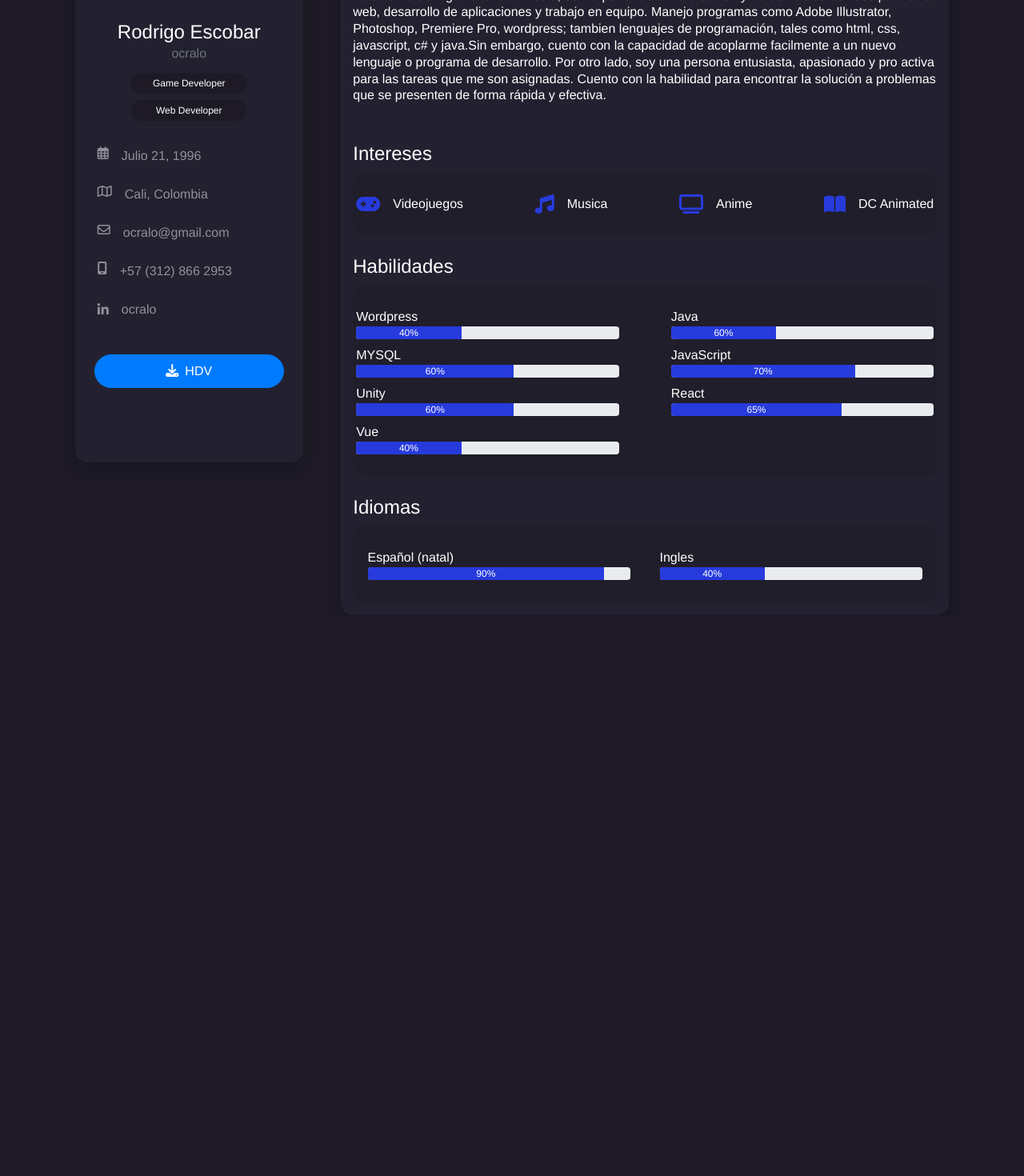
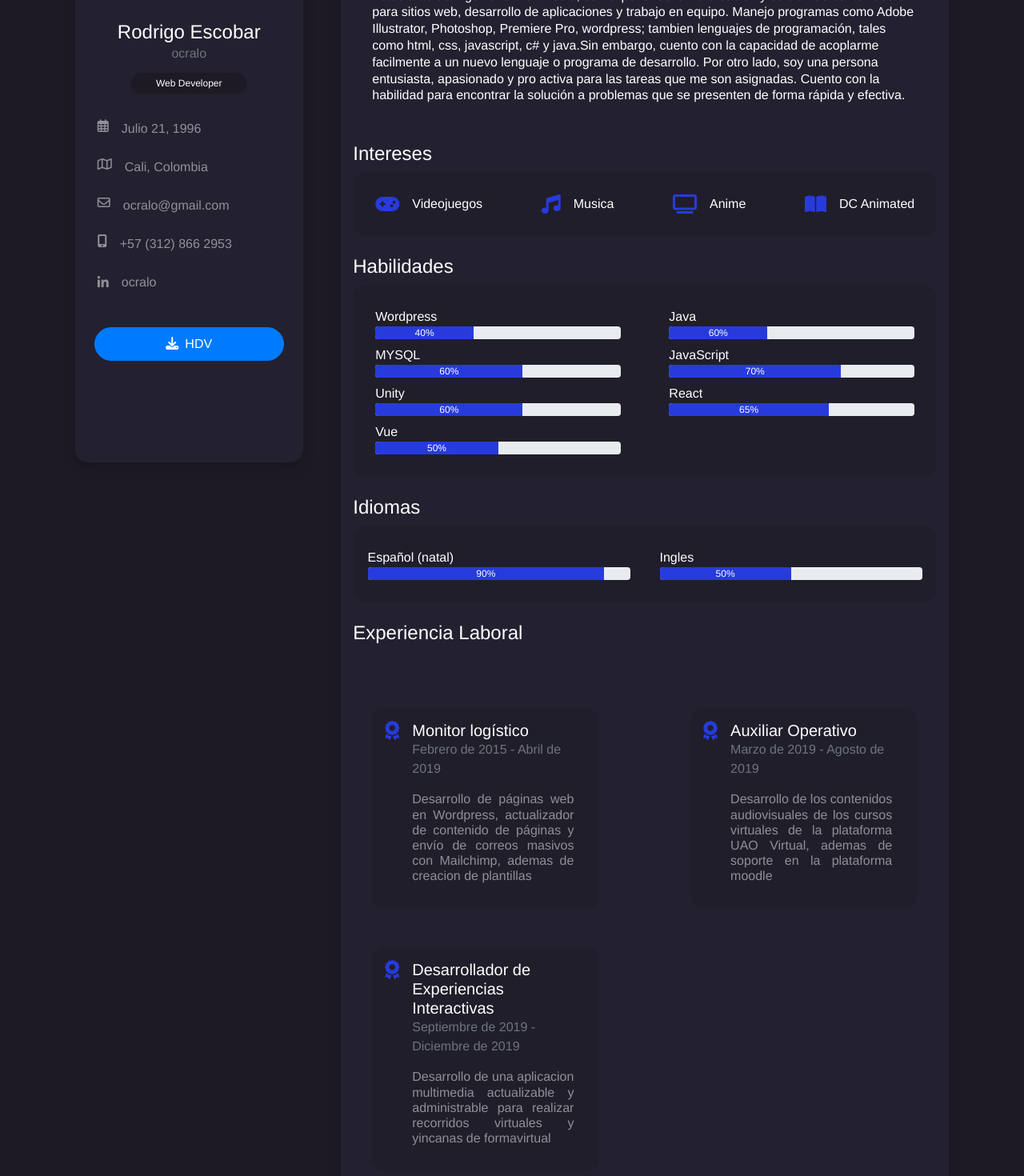
Before and after one commit to ocralo/vueCV, a Vue app: page / in a window 1280 px wide. Shown: the part 206-1676 px from the top of the page at 80% size. Before the commit the page ends 975 px from the top, so only its background shows below. Built offline with nearby package versions, Linux system fonts and the light colour scheme.

Commit message:
se agrega la experiencia laboral y se corrigen errores

```diff
--- a/src/views/AboutMe.vue
+++ b/src/views/AboutMe.vue
@@ -4,10 +4,10 @@
       <h3 class="rel-title-menu">Conoceme</h3>
       <hr class="rel-hr-title" />
       <p
-        class="rel-paragraph"
+        class="rel-paragraph pl-4 pr-4"
       >Estudiante de Ingeniería Multimedia, con experiencia en la creación y edición de contenidos para sitios web, desarrollo de aplicaciones y trabajo en equipo. Manejo programas como Adobe Illustrator, Photoshop, Premiere Pro, wordpress; tambien lenguajes de programación, tales como html, css, javascript, c# y java.Sin embargo, cuento con la capacidad de acoplarme facilmente a un nuevo lenguaje o programa de desarrollo. Por otro lado, soy una persona entusiasta, apasionado y pro activa para las tareas que me son asignadas. Cuento con la habilidad para encontrar la solución a problemas que se presenten de forma rápida y efectiva.</p>
       <h4 class="mt-5">Intereses</h4>
-      <div class="d-flex flex-wrap justify-content-between pt-4 pb-4 rel-bg-content-2">
+      <div class="d-flex flex-wrap justify-content-between p-4 rel-bg-content-2">
         <div class="rel-item-interest d-flex m-1">
           <i class="fas fa-gamepad mr-3 rel-icon"></i>
           <p class="m-0 p-0">Videojuegos</p>
@@ -26,7 +26,7 @@
         </div>
       </div>
       <h4 class="mt-4">Habilidades</h4>
-      <div class="d-flex flex-wrap justify-content-between pt-4 pb-4 rel-bg-content-2">
+      <div class="d-flex flex-wrap justify-content-between p-4 rel-bg-content-2">
         <div class="rel-item-hability m-1 w-md-25">
           <p class="m-0 p-0">Wordpress</p>
           <div class="progress">
@@ -111,15 +111,16 @@
             <div
               class="progress-bar"
               role="progressbar"
-              style="width: 40%"
+              style="width: 50%"
               aria-valuenow="40"
               aria-valuemin="0"
               aria-valuemax="100"
-            >40%</div>
+            >50%</div>
           </div>
         </div>
       </div>
       <h4 class="mt-4">Idiomas</h4>
+
       <div class="d-flex flex-wrap justify-content-around pt-4 pb-4 rel-bg-content-2">
         <div class="rel-item-hability m-1 w-md-25">
           <p class="m-0 p-0">Español (natal)</p>
@@ -140,11 +141,52 @@
             <div
               class="progress-bar"
               role="progressbar"
-              style="width: 40%"
+              style="width: 50%"
               aria-valuenow="40"
               aria-valuemin="0"
               aria-valuemax="100"
-            >40%</div>
+            >50%</div>
+          </div>
+        </div>
+      </div>
+      <h4 class="mt-4">Experiencia Laboral</h4>
+      <div class="container-fluid">
+        <div class="row justify-content-between p-4">
+          <div class="col-md-5 rel-bg-content-2 p-3 mt-5">
+            <div class="d-flex">
+              <i class="fas fa-award rel-icon mr-3"></i>
+              <div class="div">
+                <h5 class="mb-0">Monitor logístico</h5>
+                <p class="text-secondary mb-3 mt-0">Febrero de 2015 - Abril de 2019</p>
+                <p
+                  class="rel-paragraph-proyect text-white-50 text-justify pr-3"
+                >Desarrollo de páginas web en Wordpress, actualizador de contenido de páginas y envío de correos masivos con Mailchimp, ademas de creacion de plantillas</p>
+              </div>
+            </div>
+          </div>
+          <div class="col-md-5 rel-bg-content-2 p-3 mt-5">
+            <div class="d-flex">
+              <i class="fas fa-award rel-icon mr-3"></i>
+              <div class="div">
+                <h5 class="mb-0">Auxiliar Operativo</h5>
+                <p class="text-secondary mb-3 mt-0">Marzo de 2019 - Agosto de 2019</p>
+                <p
+                  class="rel-paragraph-proyect text-white-50 text-justify pr-3"
+                >Desarrollo de los contenidos audiovisuales de los cursos virtuales de la plataforma UAO Virtual, ademas de soporte en la plataforma moodle</p>
+              </div>
+            </div>
+          </div>
+          <div class="col-md-5 rel-bg-content-2 p-3 mt-5">
+            <div class="d-flex">
+              <i class="fas fa-award rel-icon mr-3"></i>
+              <div class="div">
+                <h5 class="mb-0">Desarrollador de Experiencias Interactivas</h5>
+                <p class="text-secondary mb-3 mt-0">Septiembre de 2019 - Diciembre de 2019</p>
+                <p
+                  class="rel-paragraph-proyect text-white-50 text-justify pr-3"
+                >Desarrollo de una aplicacion multimedia actualizable y administrable para realizar recorridos virtuales y yincanas de formavirtual</p>
+              </div>
+            </div>
           </div>
         </div>
       </div>
--- a/src/views/index.vue
+++ b/src/views/index.vue
@@ -9,7 +9,6 @@
           <h4 class="mb-0 pb-0">Rodrigo Escobar</h4>
           <p class="mb-0 text-muted mb-2">ocralo</p>
           <div class="d-flex flex-wrap justify-content-center">
-            <p class="rounded-pill rel-bg-pill p-1 m-1 btn-light shadow-sm">Game Developer</p>
             <p class="rounded-pill rel-bg-pill p-1 m-1 btn-light shadow-sm">Web Developer</p>
           </div>
           <div class="rel-social"></div>
@@ -25,15 +24,21 @@
           </div>
           <div class="rel-info-contac-item d-flex p-1 text-white-50 d-inline-block text-truncate">
             <i class="far fa-envelope mr-3"></i>
-            <p>ocralo@gmail.com</p>
+            <p>
+              <a href="mailto:ocralo@gmail.com" class="text-white-50">ocralo@gmail.com</a>
+            </p>
           </div>
           <div class="rel-info-contac-item d-flex p-1 text-white-50">
             <i class="fas fa-mobile-alt mr-3"></i>
-            <p>+57 (312) 866 2953</p>
+            <p>
+              <a href="tel:+57312-866-2953" class="text-white-50">+57 (312) 866 2953</a>
+            </p>
           </div>
           <div class="rel-info-contac-item d-flex p-1 text-white-50">
             <i class="fab fa-linkedin-in mr-3 mt-1"></i>
-            <p>ocralo</p>
+            <p>
+              <a href="https://www.linkedin.com/in/ocralo/" class="text-white-50">ocralo</a>
+            </p>
           </div>
         </div>
         <div class="w-100 d-flex justify-content-center mt-4">
@@ -45,9 +50,12 @@
       <div class="col-md-8 rel-bg-content rel-bg-content-rigth rel-rounded shadow">
         <div class="row d-flex justify-content-end">
           <div class="col-md-8 bg-primary rel-nav">
-            <button type="button" class="btn btn-primary h-100" v-on:click="Changeview(0)">Conoceme</button>
-            <button type="button" class="btn btn-primary h-100" v-on:click="Changeview(1)">Proyectos</button>
-            <button type="button" class="btn btn-primary h-100" v-on:click="Changeview(2)">Estudios</button>
+            <button type="button" class="btn btn-primary h-100" v-if="view!=0" v-on:click="Changeview(0)">Conoceme</button>
+            <button type="button" class="btn btn-primary font-weight-bold h-100" v-if="view==0" v-on:click="Changeview(0)">Conoceme</button>
+            <button type="button" class="btn btn-primary h-100" v-if="view!=1" v-on:click="Changeview(1)">Proyectos</button>
+            <button type="button" class="btn btn-primary font-weight-bold h-100" v-if="view==1" v-on:click="Changeview(1)">Proyectos</button>
+            <button type="button" class="btn btn-primary h-100" v-if="view!=2" v-on:click="Changeview(2)">Estudios</button>
+            <button type="button" class="btn btn-primary font-weight-bold h-100" v-if="view==2" v-on:click="Changeview(2)">Estudios</button>
           </div>
         </div>
         <div class="row mt-4">
```
